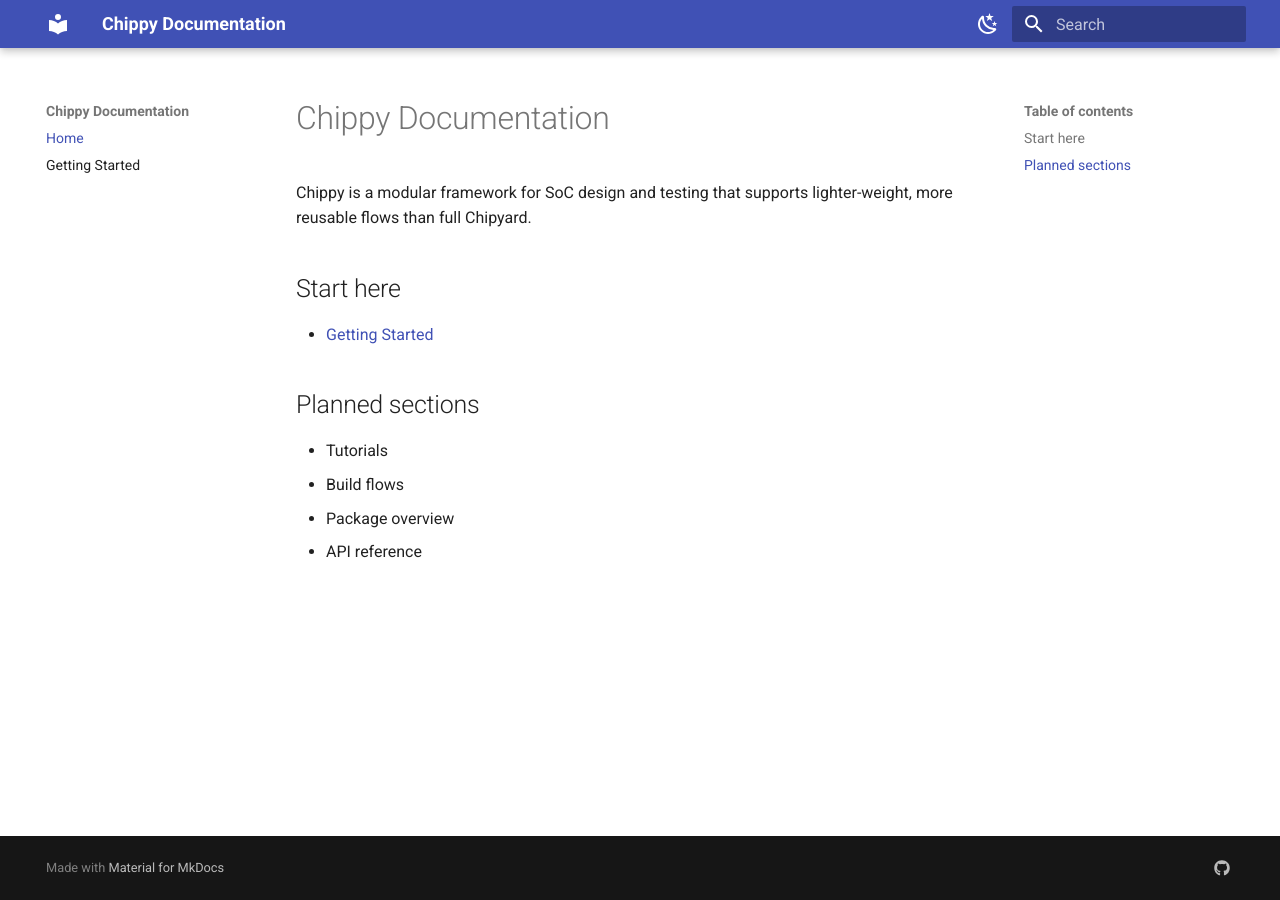
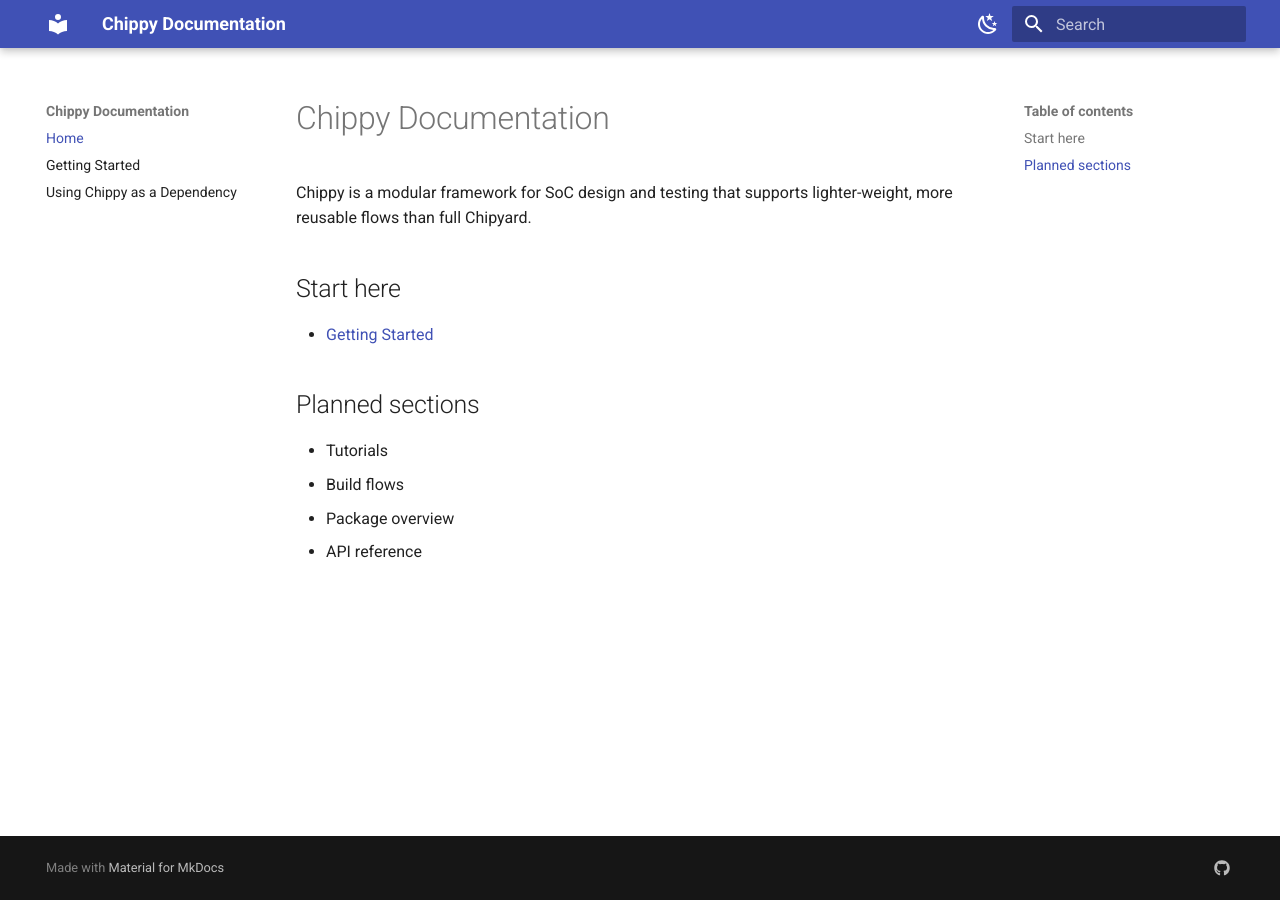
Before and after one commit to rohkud/chippy, an MkDocs documentation site: the page built from docs/index.md, in a window 1280 px wide. Built offline with MkDocs 1.6.1 and Material for MkDocs 9.7.7, drawn with Linux system fonts in a browser that asks for light colours.

Commit message:
Added using packages to navbar

```diff
--- a/mkdocs.yml
+++ b/mkdocs.yml
@@ -18,6 +18,7 @@ theme:
 nav:
   - Home: index.md
   - Getting Started: getting-started.md
+  - Using Chippy as a Dependency: using-packages.md
 
 extra:
   social:
```
